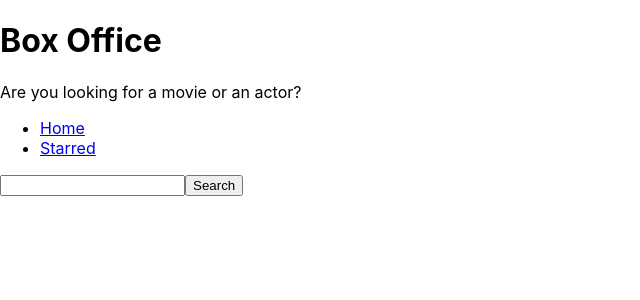
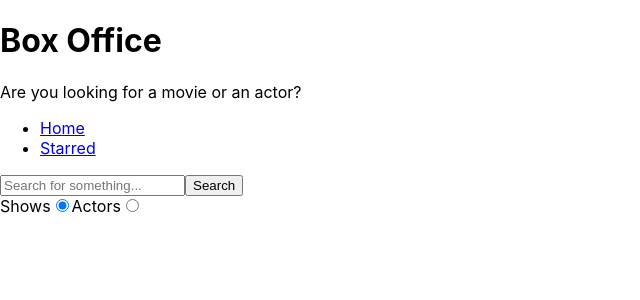
Before and after one commit to Tekkon/box-office, a React (Create React App) app: page / in a window 1280 px wide. Shown: the top 300 px of the page, without its empty margins (0-640 px from the left). Built offline with nearby package versions, Linux system fonts and the light colour scheme.

Commit message:
Search either Shows or People

```diff
--- a/src/misc/config.js
+++ b/src/misc/config.js
@@ -1,5 +1,5 @@
 const API_BASE_URL = 'https://api.tvmaze.com'
 
 export async function apiGet(queryString) {
-  return await fetch(`${API_BASE_URL}/search/shows?q=${queryString}`).then(r => r.json());
+  return await fetch(`${API_BASE_URL}/search/${queryString}`).then(r => r.json());
 }
--- a/src/pages/Home.js
+++ b/src/pages/Home.js
@@ -5,9 +5,12 @@
 const Home = () => {
   const [input, setInput] = useState('');
   const [results, setResults] = useState(null);
+  const [searchOption, setSearchOption] = useState('shows');
+
+  const isShowsSearch = searchOption === 'shows';
 
   const onSearch = () => {
-    apiGet(input).then(result => setResults(result));
+    apiGet(`${searchOption}?q=${input}`).then(result => setResults(result));
   };
 
   const onInputChange = (ev) => {
@@ -20,13 +23,21 @@
     }
   };
 
+  const onRadioChange = (ev) => {
+    setSearchOption(ev.target.value);
+  }
+
   const renderResults = () => {
     if (results && results.length === 0) {
       return <div>No results</div>
     }
 
     if (results && results.length > 0) {
-      return <div>{results.map((item) => <div key={item.show.id}>{item.show.name}</div>)}</div>
+      return results[0].show ? results.map(item =>
+        <div key={item.show.id}>{item.show.name}</div>
+      ) : results.map(item =>
+        <div key={item.person.id}>{item.person.name}</div>
+      )
     }
 
     return null;
@@ -36,13 +47,40 @@
     <MainPageLayout>
       <input
         type="text"
+        placeholder='Search for something...'
         onChange={onInputChange}
         onKeyDown={onKeyDown}
         value={input}
       />
+
       <button type="button" onClick={onSearch}>
         Search
       </button>
+
+      <br />
+
+      <label htmlFor="shows-search">
+        Shows
+        <input
+          id="shows-search"
+          type="radio"
+          value="shows"
+          onChange={onRadioChange}
+          checked={isShowsSearch}
+        />
+      </label>
+
+      <label htmlFor="actors-search">
+        Actors
+        <input
+          id="actors-search"
+          type="radio"
+          value="people"
+          onChange={onRadioChange}
+          checked={!isShowsSearch}
+        />
+      </label>
+
       {renderResults()}
     </MainPageLayout>
   )
```
